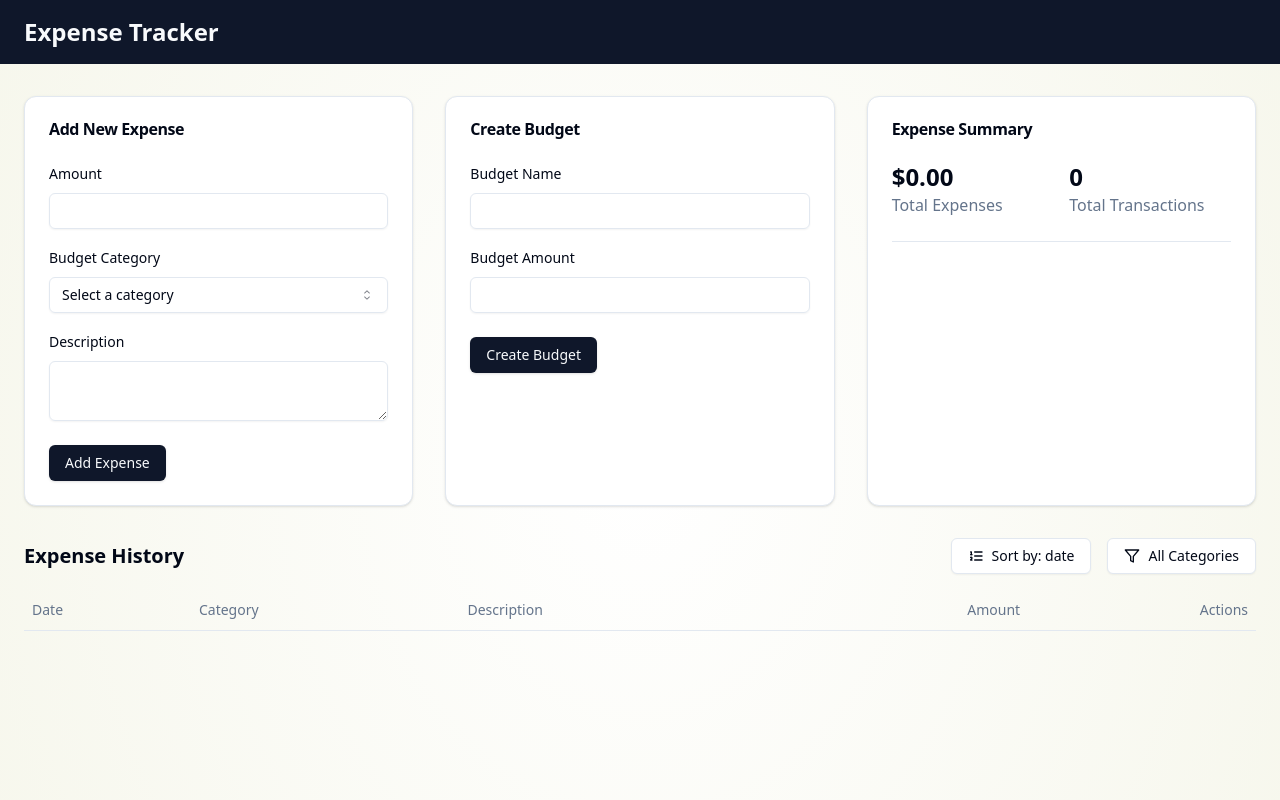
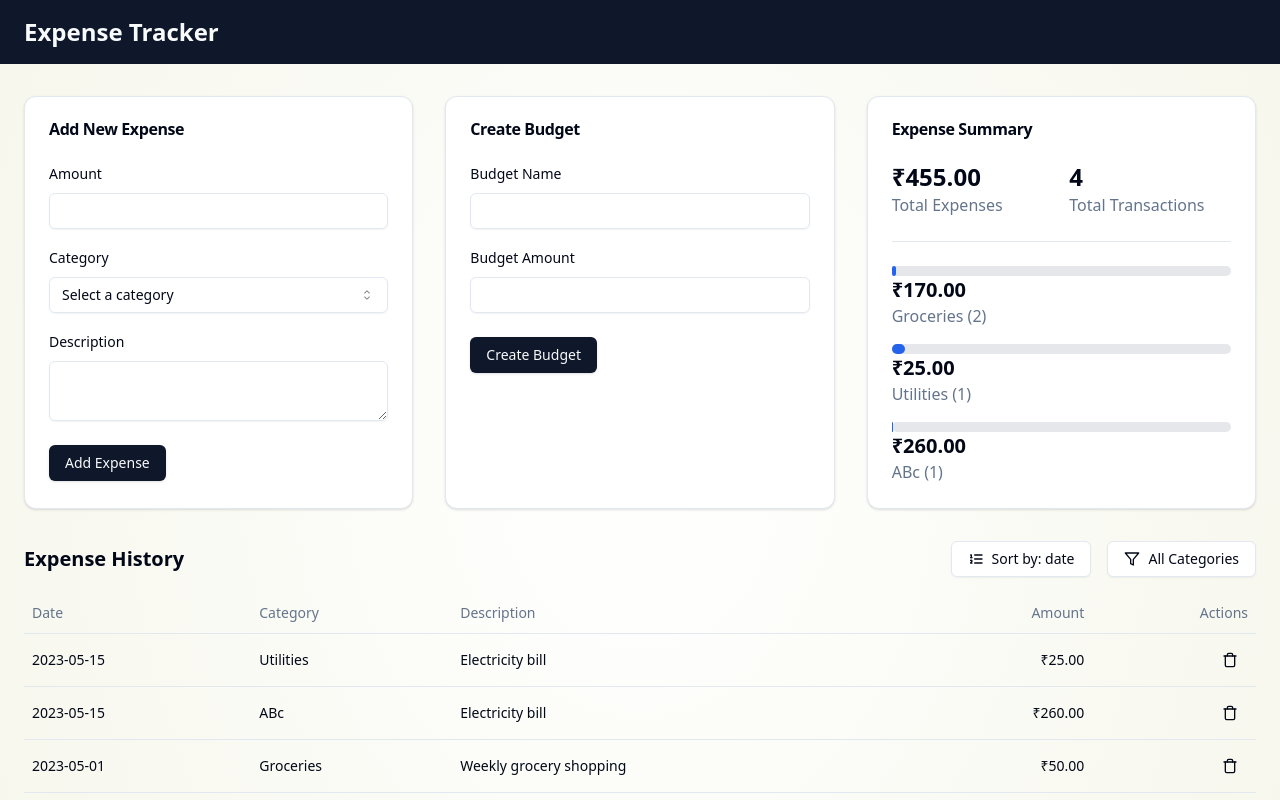
Before and after one commit to vivekvvk123/Expense-Tracker, a React (Vite) app: page / in a window 1280 px wide. Shown: the top 800 px of the page. Built offline with nearby package versions, Linux system fonts and the light colour scheme.

Commit message:
UI Fixes- added progress bar

```diff
--- a/src/pages/Dashboard.jsx
+++ b/src/pages/Dashboard.jsx
@@ -107,7 +107,39 @@ function ListOrderedIcon(props) {
 }
 
 function Dashboard() {
-  const [expenses, setExpenses] = useState([ ])
+  const [expenses, setExpenses] = useState([
+    {
+      id: 1,
+      amount: 50,
+      category: "Groceries",
+      description: "Weekly grocery shopping",
+      date: "2023-05-01",
+    },
+    {
+      id: 2,
+      amount: 25,
+      category: "Utilities",
+      description: "Electricity bill",
+      date: "2023-05-15",
+    },
+    {
+      id: 3,
+      amount: 120,
+      category: "Groceries",
+      description: "Weekly grocery shopping",
+      date: "2023-05-01",
+    },
+
+    {
+      id: 4,
+      amount: 260,
+      category: "ABc",
+      description: "Electricity bill",
+      date: "2023-05-15",
+    },
+
+
+  ])
   const [newExpense, setNewExpense] = useState({
     amount: "",
     category: "",
@@ -118,7 +150,7 @@ function Dashboard() {
     amount: "",
   })
 
-  const [categories, setCategories] = useState(["Groceries", "Utilities", "Transportation", "Entertainment", "Other"])
+  const [categories, setCategories] = useState(["Groceries", "Transportation", "Entertainment"])
 
   const handleInputChange = (e) => {
     setNewExpense({
@@ -204,12 +236,22 @@ function Dashboard() {
     [expenses],
   )
 
+  const categoryBudgets = useMemo(() =>
+    categories.map((category) => {
+      const spent = expensesByCategory[category.name]?.total || 0
+      const percentage = (spent / category.amount) * 100
+      return { ...category, spent, percentage }
+    }),
+    [categories, expensesByCategory]
+  )
+
   return (
     <div className="flex flex-col min-h-screen background-container">
 
 
       <main className="flex-1 py-8 px-6">
         <div className="grid grid-cols-1 md:grid-cols-3 gap-8">
+
           <Card>
             <CardHeader>
               <CardTitle>Add New Expense</CardTitle>
@@ -227,8 +269,8 @@ function Dashboard() {
                 />
               </div>
               <div className="space-y-2">
-                <Label htmlFor="category"> Budget Category</Label>
-                <Select id="category" name="category" value={newExpense.category} onValueChange={handleInputChange}>
+                <Label htmlFor="category">Category</Label>
+                <Select id="category" name="category" value={newExpense.category} onValueChange={(value) => setNewExpense({ ...newExpense, category: value })}>
                   <SelectTrigger>
                     <SelectValue placeholder="Select a category" />
                   </SelectTrigger>
@@ -255,6 +297,9 @@ function Dashboard() {
               <Button onClick={handleAddExpense}>Add Expense</Button>
             </CardFooter>
           </Card>
+
+
+
           <Card>
             <CardHeader>
               <CardTitle>Create Budget</CardTitle>
@@ -280,6 +325,9 @@ function Dashboard() {
               <Button onClick={handleAddBudget}>Create Budget</Button>
             </CardFooter>
           </Card>
+
+
+
           <Card>
             <CardHeader>
               <CardTitle>Expense Summary</CardTitle>
@@ -287,7 +335,7 @@ function Dashboard() {
             <CardContent>
               <div className="grid grid-cols-2 gap-4">
                 <div>
-                  <div className="text-2xl font-bold">${totalExpenses.toFixed(2)}</div>
+                  <div className="text-2xl font-bold">₹{totalExpenses.toFixed(2)}</div>
                   <div className="text-muted-foreground">Total Expenses</div>
                 </div>
                 <div>
@@ -296,10 +344,13 @@ function Dashboard() {
                 </div>
               </div>
               <Separator className="my-6" />
-              <div className="grid grid-cols-2 gap-4">
+              <div className="grid grid-cols-1 gap-4">
                 {Object.entries(expensesByCategory).map(([category, { total, count }]) => (
                   <div key={category}>
-                    <div className="text-xl font-bold">${total.toFixed(2)}</div>
+                    <div className="w-full bg-gray-200 rounded-full h-2.5 dark:bg-gray-700">
+                      <div className="bg-blue-600 h-2.5 rounded-full" style={{width:`${(count/total)*100}%`}}></div>
+                    </div>
+                    <div className="text-xl font-bold">₹{total.toFixed(2)}</div>
                     <div className="text-muted-foreground">
                       {category} ({count})
                     </div>
@@ -308,6 +359,9 @@ function Dashboard() {
               </div>
             </CardContent>
           </Card>
+
+
+
         </div>
         <div className="mt-8">
           <div className="flex items-center justify-between mb-4">
@@ -365,7 +419,7 @@ function Dashboard() {
                   <TableCell>{expense.date}</TableCell>
                   <TableCell>{expense.category}</TableCell>
                   <TableCell>{expense.description}</TableCell>
-                  <TableCell className="text-right">${expense.amount.toFixed(2)}</TableCell>
+                  <TableCell className="text-right">₹{expense.amount.toFixed(2)}</TableCell>
                   <TableCell className="text-right">
                     <Button variant="ghost" size="icon" onClick={() => handleDeleteExpense(expense.id)}>
                       <TrashIcon className="w-4 h-4" />
```
